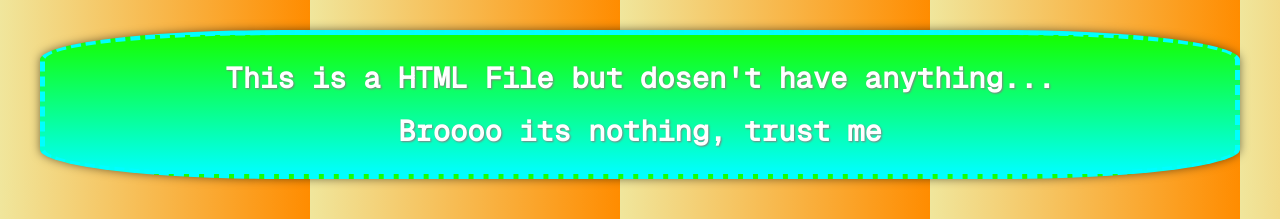
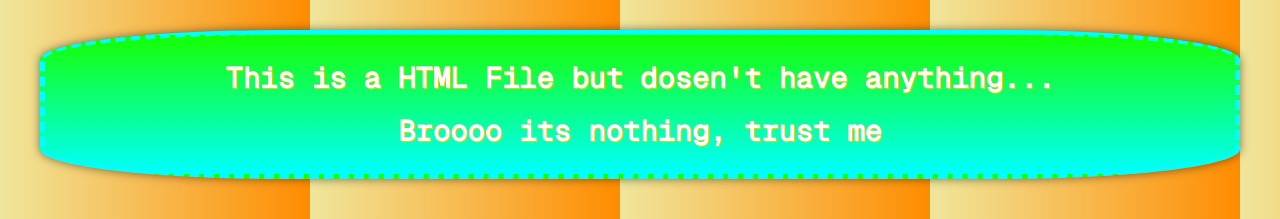
Before and after one commit to Gafer2163/HTML-Own-learning-code, a plain HTML site: page Nothing/index.html in a window 1280 px wide. Shown: the top 219 px of the page. Drawn offline with nearby package versions, Linux system fonts and the light colour scheme; a script that the page names is missing.

Commit message:
cganged css in nothing

```diff
--- a/Nothing/maincss.css
+++ b/Nothing/maincss.css
@@ -12,7 +12,7 @@
     text-align: center;
     line-height: 1;
     border-radius: 20%;
-    text-shadow: 1px 1px 2px gray;
+    text-shadow: 1px 1px 1px rgb(255, 200, 0);
     box-shadow: 0 0 10px rgba(0,0,0,0.5);
     background-image: linear-gradient(to bottom, #15ff00,#00ffff);
 }
```
